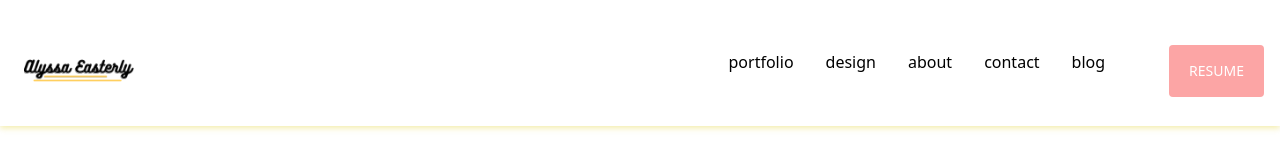
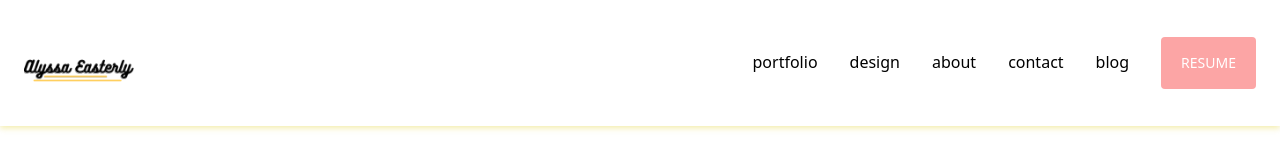
Before and after one commit to chirptotheeast/alyssaeasterly, a React (Create React App) app: page / in a window 1280 px wide. Shown: the top 160 px of the page. Built offline with nearby package versions, Linux system fonts and the light colour scheme.

Commit message:
update title logo

```diff
--- a/src/App.js
+++ b/src/App.js
@@ -57,7 +57,7 @@ function App() {
               </li>
               <li>
                 <a
-                  className="mr-4 un hover:text-gray-700"
+                  className=" un hover:text-gray-700"
                   target="_blank"
                   href="https://alyssa-e-easterly.medium.com/"
                 >
@@ -65,10 +65,8 @@ function App() {
                 </a>
               </li>
               <li>
-                {" "}
                 <button
-                  href="/create-love"
-                  className="px-5 py-4 mx-4 mt-4 text-sm font-medium text-white uppercase bg-red-300 rounded hover:bg-yellow-200 hover:text-black focus:outline-none focus:bg-indigo-500"
+                  className="px-5 py-4 mr-6 text-sm font-medium text-white uppercase bg-red-300 rounded hover:bg-yellow-200 hover:text-black focus:outline-none focus:bg-indigo-500"
                 >
                   <a
                     target="_blank"
```
